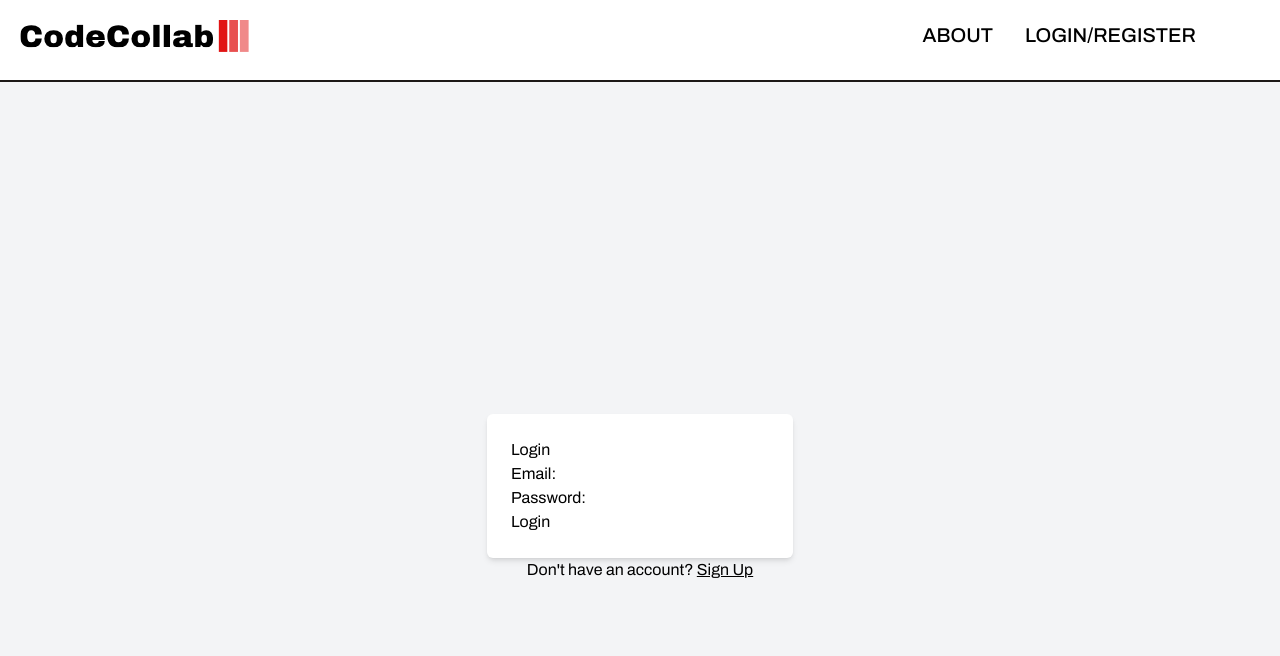
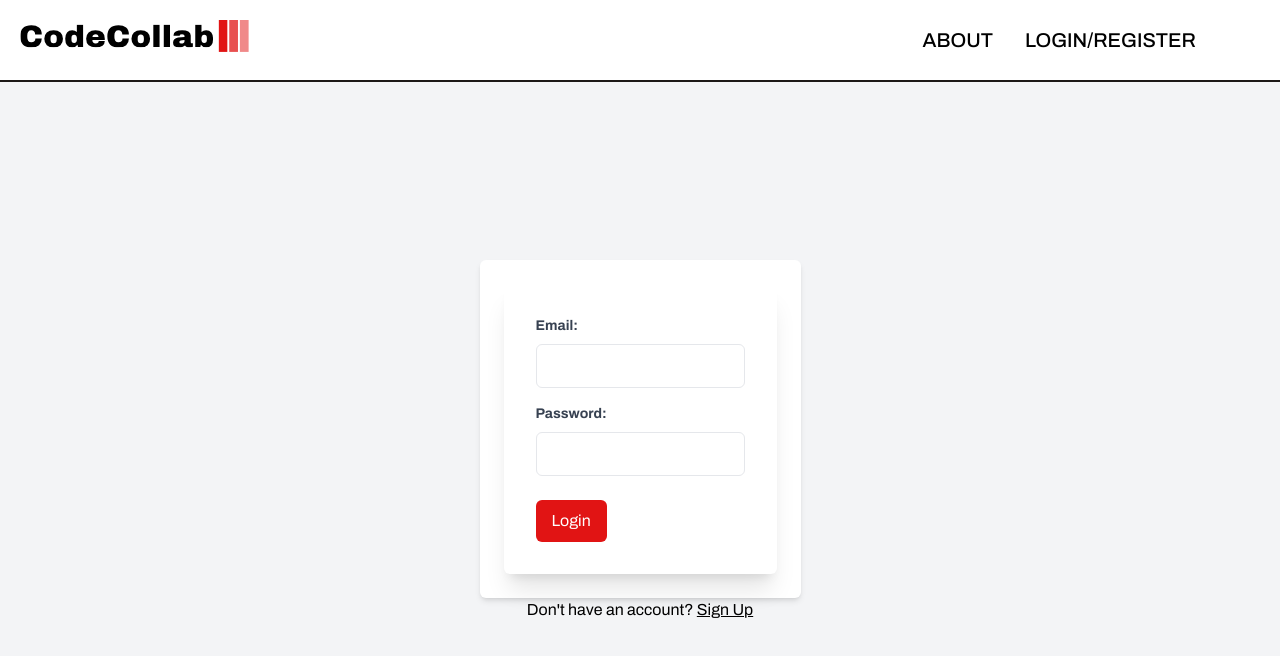
Before and after one commit to akshayhim/CodeCollab-frontend, a React (Vite) app: page /login in a window 1280 px wide. Shown: the top 656 px of the page. Built offline with nearby package versions, Linux system fonts and the light colour scheme.

Commit message:
Design done

```diff
--- a/package.json
+++ b/package.json
@@ -23,7 +23,7 @@
     "react": "^18.2.0",
     "react-dom": "^18.2.0",
     "react-hot-toast": "^2.4.1",
-    "react-icons": "^4.11.0",
+    "react-icons": "^4.12.0",
     "react-redux": "^8.1.3",
     "react-router-dom": "^6.17.0",
     "react-scroll": "^1.9.0",
--- a/src/components/Editor.jsx
+++ b/src/components/Editor.jsx
@@ -3,7 +3,7 @@ import CodeMirror from "codemirror";
 import { useEffect, useRef } from "react";
 import "codemirror/mode/javascript/javascript";
 import "codemirror/lib/codemirror.css";
-import "codemirror/theme/neat.css";
+import "codemirror/theme/elegant.css";
 import "codemirror/addon/edit/closebrackets";
 import "codemirror/addon/edit/closetag";
 
@@ -15,7 +15,7 @@ const Editor = ({ socketRef, roomId, onCodeChange }) => {
         document.getElementById("realtimeEditor"),
         {
           mode: { name: "javascript", json: true },
-          theme: "neat",
+          theme: "elegant",
           autoCloseTags: true,
           autoCloseBrackets: true,
           lineNumbers: true,
@@ -55,3 +55,5 @@ const Editor = ({ socketRef, roomId, onCodeChange }) => {
 };
 
 export default Editor;
+
+// LANGUAGE SUPPORTTTTTTTTTTTTTTTTTTTTTTTTTTTTTTTTTTTTTTTTT
--- a/src/components/Login.jsx
+++ b/src/components/Login.jsx
@@ -1,45 +1,40 @@
 import { useState } from "react";
-import { useDispatch } from "react-redux"; // Import useDispatch and useSelector hooks
-// import { Navigate } from "react-router-dom"; // Import useRouter hook
-// import { login, saveToken } from "../utils/auth";
-import { loginUser } from "../../redux/actions/userActions"; // Import loginUser action creator
-// import { jwtDecode } from "jwt-decode";
+import { useDispatch } from "react-redux";
+import { loginUser } from "../../redux/actions/userActions";
 import { getToken } from "../utils/auth";
-//JWTTTTTTTT LIBRARYYYYYYYYYYYYYYYY
+import toast, { Toaster } from "react-hot-toast";
+
 const Login = () => {
   const [credentials, setCredentials] = useState({
     email: "",
     password: "",
   });
   const [error, setError] = useState(null);
-  const dispatch = useDispatch(); // Get a reference to the dispatch function
+  const dispatch = useDispatch();
   const jwtToken = getToken();
-  console.log(jwtToken); // Get a reference to the user state // Get a reference to the router object
-  // const decoded = jwtDecode(jwtToken);
+  console.log(jwtToken);
 
   const handleSubmit = async (e) => {
     e.preventDefault();
     try {
-      dispatch(loginUser(credentials)); // Dispatch loginUser action with credentials as argument
-      // saveToken(response.token);
-      // router.push("/dashboard"); // Redirect to dashboard after successful login
+      dispatch(loginUser(credentials));
     } catch (error) {
       setError(error.message || "Invalid email or password.");
+      toast.error("Invalid email or password");
     }
   };
 
-  // if (decoded) {
-  //   console.log("User logged in: ", decoded.username);
-  //   <Navigate to="/" />;
-  // }
-
   return (
-    <div>
-      <h1>Login</h1>
-      {error && <div className="error">{error}</div>}
-      <form onSubmit={handleSubmit}>
-        <div>
-          <label>Email:</label>
+    <div className="flex justify-center items-center">
+      <form
+        onSubmit={handleSubmit}
+        className="bg-white shadow-xl rounded-md p-8 max-w-sm"
+      >
+        {error && <div className="text-red-500 mb-4">{error}</div>}
+        <div className="mb-4">
+          <label className="block text-gray-700 text-sm font-bold mb-2">
+            Email:
+          </label>
           <input
             type="email"
             value={credentials.email}
@@ -47,10 +42,13 @@ const Login = () => {
               setCredentials({ ...credentials, email: e.target.value })
             }
             required
+            className="border rounded-md w-full py-2 px-3 focus:outline-none focus:border-blue-500 font-sans"
           />
         </div>
-        <div>
-          <label>Password:</label>
+        <div className="mb-6">
+          <label className="block text-gray-700 text-sm font-bold mb-2">
+            Password:
+          </label>
           <input
             type="password"
             value={credentials.password}
@@ -58,10 +56,17 @@ const Login = () => {
               setCredentials({ ...credentials, password: e.target.value })
             }
             required
+            className="border rounded-md w-full py-2 px-3 focus:outline-none focus:border-blue-500 font-sans"
           />
         </div>
-        <button type="submit">Login</button>
+        <button
+          type="submit"
+          className="bg-red-500 hover:bg-red-600 text-white rounded-md py-2 px-4 focus:outline-none focus:shadow-outline-red"
+        >
+          Login
+        </button>
       </form>
+      <Toaster />
     </div>
   );
 };
--- a/src/components/Navbar.jsx
+++ b/src/components/Navbar.jsx
@@ -2,9 +2,9 @@ import { Link } from "react-router-dom";
 import { useState } from "react";
 import { FaTimes } from "react-icons/fa";
 import { CiMenuFries } from "react-icons/ci";
-import { useSelector, useDispatch } from "react-redux"; // Import useSelector and useDispatch hooks
-import { logout } from "../../redux/actions/userActions"; // Import logout action creator
-import { Navigate } from "react-router-dom"; // Import useRouter hook
+import { useSelector, useDispatch } from "react-redux";
+import { logout } from "../../redux/actions/userActions";
+import { Navigate } from "react-router-dom";
 import { toast, Toaster } from "react-hot-toast";
 
 const Navbar = () => {
@@ -12,34 +12,24 @@ const Navbar = () => {
   const handleClick = () => {
     setClick(!click);
   };
-  // Get the user state from the store
+
   const user = useSelector((state) => state.user);
-  // Get a reference to the dispatch function
   const dispatch = useDispatch();
-  // Get a reference to the router object
 
   const content = (
-    <>
-      <div className="md:hidden block absolute top-16 w-full left-0 right-0 bg-white transition">
-        <ul
-          className="text-center text-[17px] font-sans font-medium"
-          onClick={handleClick}
-        >
+    <div className="md:hidden absolute top-16 w-full left-0 right-0 bg-white transition z-50">
+      <ul className="text-center text-[17px] font-sans font-medium" onClick={handleClick}>
         <Link to="/about" unstable_viewTransition>
           <li className="my-2 py-4 border-b border-slate-800 hover:bg-slate-800 hover:rounded">
             About
           </li>
         </Link>
-          {/* Check if user is logged in */}
         {user ? (
-            // If yes, show "Log Out" option
           <Link
             onClick={() => {
-                // Call logout function
+              dispatch(logout());
               <Navigate to="/" />;
               logoutToast();
-                dispatch(logout());
-                // Redirect to home page
             }}
             className="unstable-viewTransition"
           >
@@ -48,7 +38,6 @@ const Navbar = () => {
             </li>
           </Link>
         ) : (
-            // If not, show "Login/Register" option
           <Link to="/login" unstable_viewTransition>
             <li className="my-2 py-4 border-b border-slate-800 hover:bg-slate-800 hover:rounded">
               Login/Register
@@ -57,30 +46,21 @@ const Navbar = () => {
         )}
       </ul>
     </div>
-    </>
   );
 
   const logoutToast = () => {
-    // Show the loading toast
     toast.success("Successfully Logged Out");
-
-    // Set a timeout to update the toast after 4 seconds
-    // 4000 milliseconds = 4 seconds
   };
 
   return (
     <nav>
-      <div className="border-solid border-stone-900 border-b-2 h-10vh flex justify-between z-50 text-black lg:py-5 px-5 py-4">
+      <div className="border-solid border-stone-900 border-b-2 h-10vh flex justify-between z-50 text-black lg:py-5 px-5 py-4 relative">
         <div className="flex items-center flex-1 mb-2">
           <Link to="/" unstable_viewTransition>
-            <img
-              src="/logo-no-background.svg"
-              alt="Logo"
-              className="h-8 w-auto"
-            />
+            <img src="/logo-no-background.svg" alt="Logo" className="h-8 w-auto" />
           </Link>
         </div>
-        <div className="lg:flex md:flex lg: flex-1 items center justify-end font-normal hidden">
+        <div className="lg:flex md:flex lg: flex-1 items-center justify-end font-normal hidden">
           <div className="flex-10">
             <ul className="flex gap-8 mr-16 text-[20px] font-sans font-medium">
               <Link to="/about" className="unstable-viewTransition">
@@ -88,12 +68,9 @@ const Navbar = () => {
                   ABOUT
                 </li>
               </Link>
-              {/* Check if user is logged in */}
               {user ? (
-                // If yes, show "Log Out" option
                 <Link
                   onClick={() => {
-                    // Call logout function
                     dispatch(logout());
                     <Navigate to="/" />;
                     logoutToast();
@@ -105,7 +82,6 @@ const Navbar = () => {
                   </li>
                 </Link>
               ) : (
-                // If not, show "Login/Register" option
                 <Link to="/login" className="unstable-viewTransition">
                   <li className="hover:text-[#e8504e] transition hover:border-b-2 border-red rounded-sm border-slate-900 hover:border-[#e8504e] cursor-pointer">
                     LOGIN/REGISTER
@@ -116,7 +92,6 @@ const Navbar = () => {
           </div>
         </div>
         <div>{click && content}</div>
-
         <button className="block md:hidden translation" onClick={handleClick}>
           {click ? <FaTimes /> : <CiMenuFries />}
         </button>
--- a/src/components/Registration.jsx
+++ b/src/components/Registration.jsx
@@ -1,9 +1,9 @@
 import { useState } from "react";
-import { useDispatch, useSelector } from "react-redux"; // Import useDispatch and useSelector hooks
-import { Navigate, json } from "react-router-dom"; // Import useRouter hook
+import { useDispatch } from "react-redux"; // Import useDispatch and useSelector hooks
+// import { Navigate, json } from "react-router-dom"; // Import useRouter hook
 // import { register, saveToken } from "../utils/auth";
 import { registerUser } from "../../redux/actions/userActions"; // Import registerUser action creator
-import { jwtDecode } from "jwt-decode";
+// import { jwtDecode } from "jwt-decode";
 import { getToken } from "../utils/auth";
 
 const Registration = () => {
@@ -30,18 +30,18 @@ const Registration = () => {
     }
   };
 
-  // if (decoded) {
-  //   console.log("User logged in: ", decoded.username);
-  //   <Navigate to="/" />
-  // }
 
   return (
-    <div>
-      <h1>Register</h1>
-      {error && <div className="error">{error}</div>}
-      <form onSubmit={handleSubmit}>
-        <div>
-          <label>Username:</label>
+    <div className="flex justify-center mt-16 h-[calc(100vh-11.16rem)]">
+      <form
+        onSubmit={handleSubmit}
+        className="bg-white shadow-xl rounded-md p-8 max-w-sm"
+      >
+        {error && <div className="text-red-500 mb-4">{error}</div>}
+        <div className="mb-4">
+          <label className="block text-gray-700 text-sm font-bold mb-2">
+            Username:
+          </label>
           <input
             type="text"
             value={userData.username}
@@ -49,10 +49,13 @@ const Registration = () => {
               setUserData({ ...userData, username: e.target.value })
             }
             required
+            className="border rounded-md w-full py-2 px-3 focus:outline-none focus:border-blue-500"
           />
         </div>
-        <div>
-          <label>Email:</label>
+        <div className="mb-4">
+          <label className="block text-gray-700 text-sm font-bold mb-2">
+            Email:
+          </label>
           <input
             type="email"
             value={userData.email}
@@ -60,10 +63,13 @@ const Registration = () => {
               setUserData({ ...userData, email: e.target.value })
             }
             required
+            className="border rounded-md w-full py-2 px-3 focus:outline-none focus:border-blue-500"
           />
         </div>
-        <div>
-          <label>Password:</label>
+        <div className="mb-6">
+          <label className="block text-gray-700 text-sm font-bold mb-2">
+            Password:
+          </label>
           <input
             type="password"
             value={userData.password}
@@ -71,9 +77,15 @@ const Registration = () => {
               setUserData({ ...userData, password: e.target.value })
             }
             required
+            className="border rounded-md w-full py-2 px-3 focus:outline-none focus:border-blue-500"
           />
         </div>
-        <button type="submit">Register</button>
+        <button
+          type="submit"
+          className="bg-red-500 hover:bg-red-600 text-white rounded-md py-2 px-4 focus:outline-none focus:shadow-outline-red"
+        >
+          Register
+        </button>
       </form>
     </div>
   );
--- a/src/pages/Home.jsx
+++ b/src/pages/Home.jsx
@@ -91,7 +91,7 @@ const Home = () => {
           />
         </div>
       </div>
-      <h3 className="ml-6 font-sans font-semibold text-2xl tracking-wide mr-6 relative top-8 mb-10 mt-0">
+      <h3 className="ml-6 font-sans font-semibold text-xl lg:text-2xl tracking-wide mr-6 relative top-8 mb-10 mt-0">
         <span className="">Here&apos;s what our users have to say</span> :
       </h3>
 
--- a/src/pages/login.jsx
+++ b/src/pages/login.jsx
@@ -6,8 +6,8 @@ import { Link } from "react-router-dom";
 const LoginPage = () => {
   return (
     <>
-      <div className="min-h-screen flex flex-col items-center justify-center bg-gray-100">
-        <div className="mt-8 p-6 bg-white shadow-md rounded-md">
+      <div className="min-h-[calc(100vh-7.16rem)] flex flex-col items-center justify-center bg-gray-100">
+        <div className="mt-8 p-6 bg-white shadow-md rounded-md leading-relaxed">
           <Login />
         </div>
         <Link to="/register" href="#" className="body2">
--- a/src/pages/register.jsx
+++ b/src/pages/register.jsx
@@ -4,7 +4,6 @@ import Registration from '../components/Registration';
 const RegisterPage = () => {
   return (
     <div>
-      <h1>Registration Page</h1>
       <Registration />
     </div>
   );
--- a/src/utils/auth.js
+++ b/src/utils/auth.js
@@ -1,6 +1,7 @@
 // auth.js
 
 import axios from "axios";
+import toast, { Toaster } from "react-hot-toast";
 
 const API_URL = "http://localhost:5000/api"; // Replace with your backend API URL
 
@@ -10,7 +11,8 @@ export const register = async (userData) => {
     saveToken(response.data.token);
     return response.data;
   } catch (error) {
-    throw error.response.data;
+    console.log(error.response.data);
+    toast.error("Invalid, check console log");
   }
 };
 
@@ -20,7 +22,7 @@ export const login = async (credentials) => {
     saveToken(response.data.token);
     return response.data;
   } catch (error) {
-    throw error.response.data;
+    toast.error("Invalid Email/Password");
   }
 };
 
```
Also changed, not shown: src/pages/About.jsx (+52 -4 lines), src/pages/EditorPage.jsx (+19 -2 lines), src/pages/JoinRoom.jsx (+7 -6 lines), 1 other file (tests, documents, lock files or other folders). Lines whose indentation alone changed are shown as unchanged.
